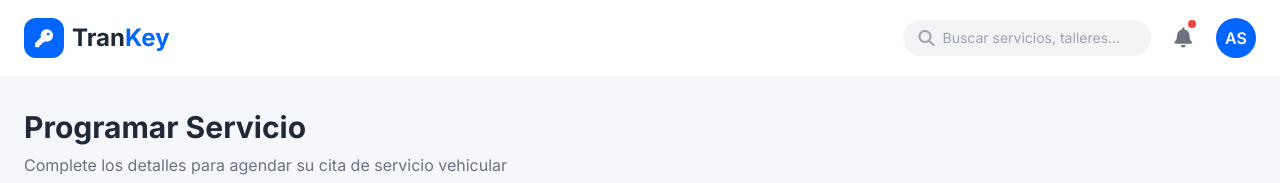
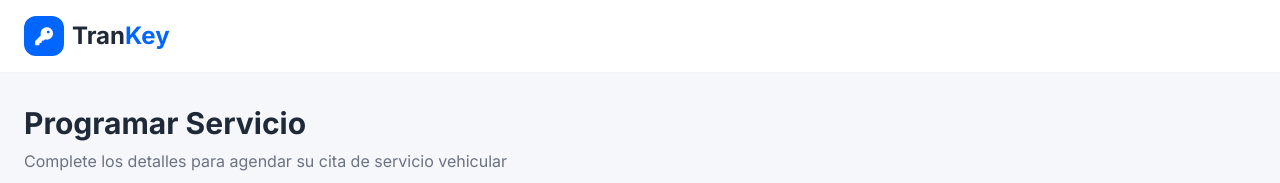
Before and after one commit to pastorrmelendez/pastorrmelendez.github.io, a plain HTML site: page index.html in a window 1280 px wide. Shown: the top 183 px of the page. Drawn offline with nearby package versions, Linux system fonts and the light colour scheme.

Commit message:
Remove search and profile section from index.html
Removed the search and profile section from the header.

```diff
--- a/index.html
+++ b/index.html
@@ -73,23 +73,6 @@
                         <i class="fas fa-key text-white text-lg"></i>
                     </div>
                     <span class="text-2xl font-bold text-gray-800">Tran<span class="text-primary">Key</span></span>
-                </div>
-
-                <!-- Search & Profile -->
-                <div class="flex items-center gap-4">
-                    <div class="hidden lg:flex items-center bg-gray-100 rounded-full px-4 py-2 gap-2">
-                        <i class="fas fa-search text-gray-400"></i>
-                        <input type="text" placeholder="Buscar servicios, talleres..."
-                            class="bg-transparent border-none text-sm w-48 focus:outline-none">
-                    </div>
-                    <button class="relative p-2 text-gray-500 hover:text-primary transition">
-                        <i class="fas fa-bell text-xl"></i>
-                        <span class="absolute top-1 right-1 w-2 h-2 bg-red-500 rounded-full"></span>
-                    </button>
-                    <div
-                        class="w-10 h-10 bg-primary rounded-full flex items-center justify-center text-white font-semibold">
-                        AS
-                    </div>
                 </div>
             </div>
         </div>
```
